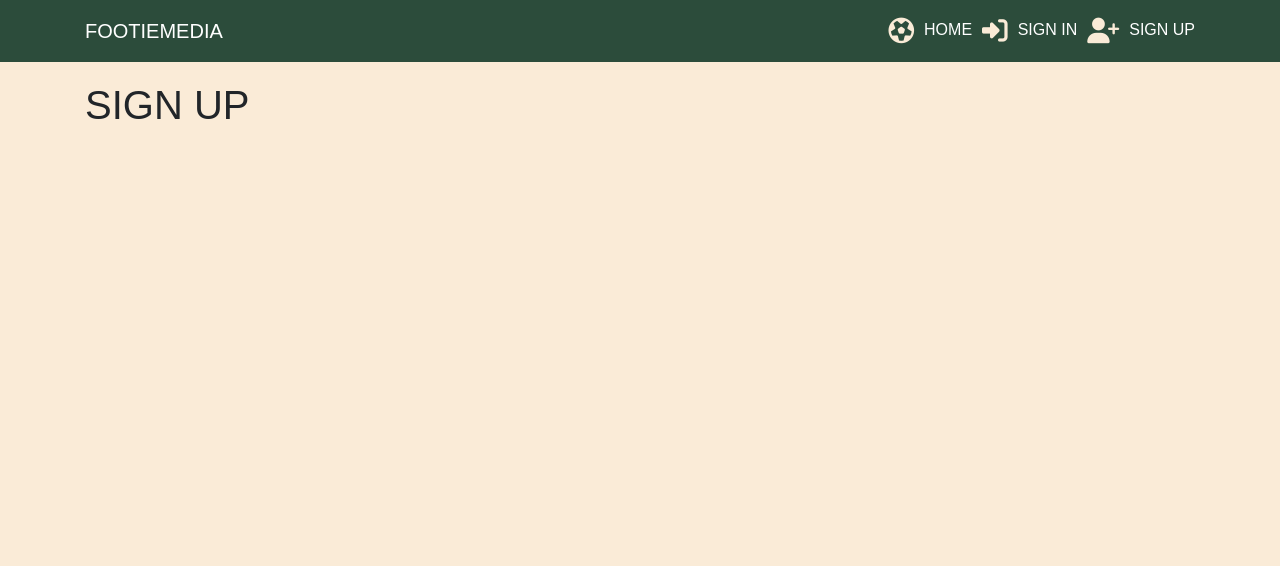
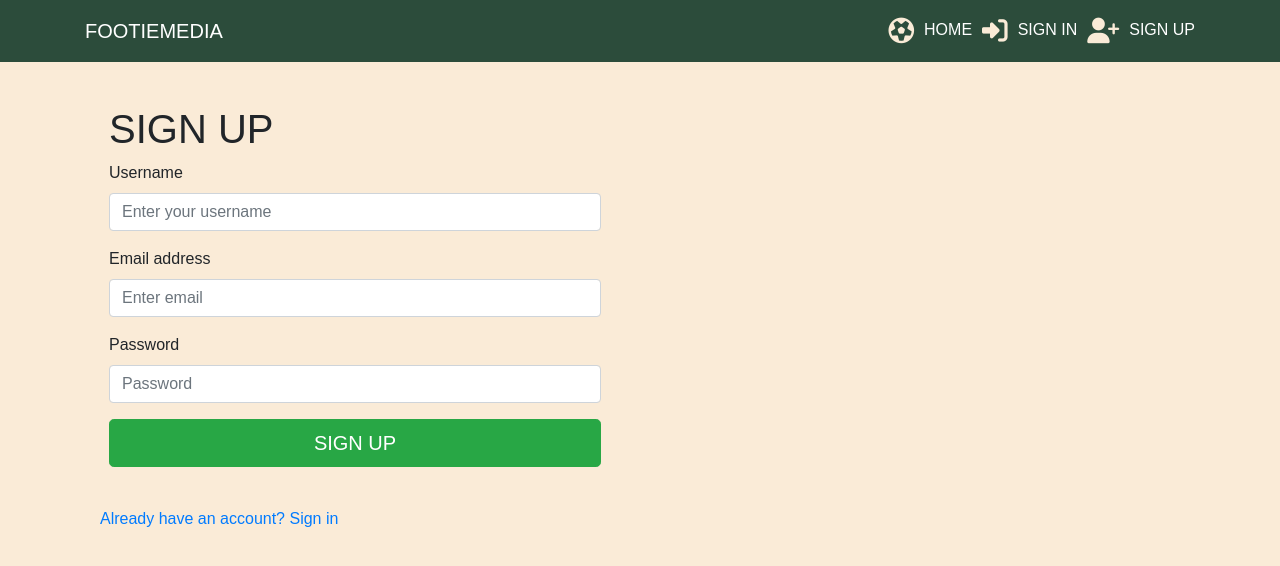
Before and after one commit to chrisgustafsson/footiemedia-pp5, a React (Create React App) app: page /signup in a window 1280 px wide. Shown: the top 566 px of the page. Built offline with nearby package versions, Linux system fonts and the light colour scheme; a web font is replaced by a local one.

Commit message:
ADD basic form for sign up

```diff
--- a/src/App.js
+++ b/src/App.js
@@ -3,6 +3,7 @@ import NavBar from "./components/NavBar";
 import Container from "react-bootstrap/Container";
 import {Route,Switch} from 'react-router-dom';
 import './api/axiosDefaults';
+import SignUpForm from './pages/auth/SignUpForm';
 
 function App() {
   return (
@@ -12,7 +13,7 @@ function App() {
         <Switch>
           <Route exact path="/" render={() => <h1>HOME</h1>} />
           <Route exact path="/signin" render={() => <h1>SIGN IN</h1>} />
-          <Route exact path="/signup" render={() => <h1>SIGN UP</h1>} />
+          <Route exact path="/signup" render={() => <SignUpForm />} />
           <Route render={() => <p>Page not found!</p>} />
         </Switch>
       </Container>
--- /dev/null
+++ b/src/pages/auth/SignUpForm.js
@@ -0,0 +1,41 @@
+import React from "react";
+import { Link } from "react-router-dom";
+import { Form, Button, Col, Row, Container } from "react-bootstrap";
+import styles from "../../styles/SignInUpForm.module.css";
+
+const SignUpForm = () => {
+  return (
+    <Row>
+      <Col md={6}>
+        <Container className="p-4">
+          <h1>SIGN UP</h1>
+          <Form>
+            <Form.Group controlId="formBasicUsername">
+              <Form.Label>Username</Form.Label>
+              <Form.Control type="text" placeholder="Enter your username" />
+            </Form.Group>
+
+            <Form.Group controlId="formBasicEmail">
+              <Form.Label>Email address</Form.Label>
+              <Form.Control type="email" placeholder="Enter email" />
+            </Form.Group>
+
+            <Form.Group controlId="formBasicPassword">
+              <Form.Label>Password</Form.Label>
+              <Form.Control type="password" placeholder="Password" />
+            </Form.Group>
+
+            <Button variant="success" type="submit" size="lg" block>
+              SIGN UP
+            </Button>
+          </Form>
+        </Container>
+        <Container className="mt-3">
+          <Link className="login-link" to="/signin">Already have an account? Sign in</Link>
+        </Container>
+      </Col>
+    </Row>
+  );
+};
+
+export default SignUpForm;
```
